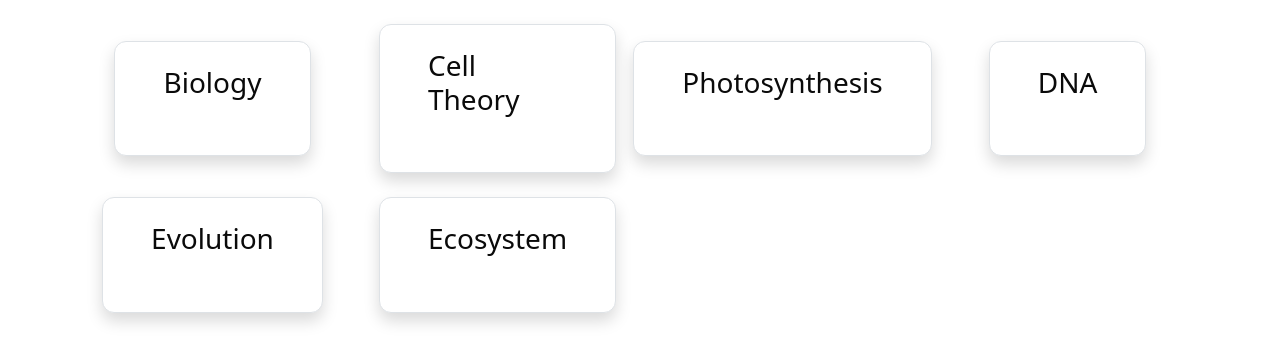
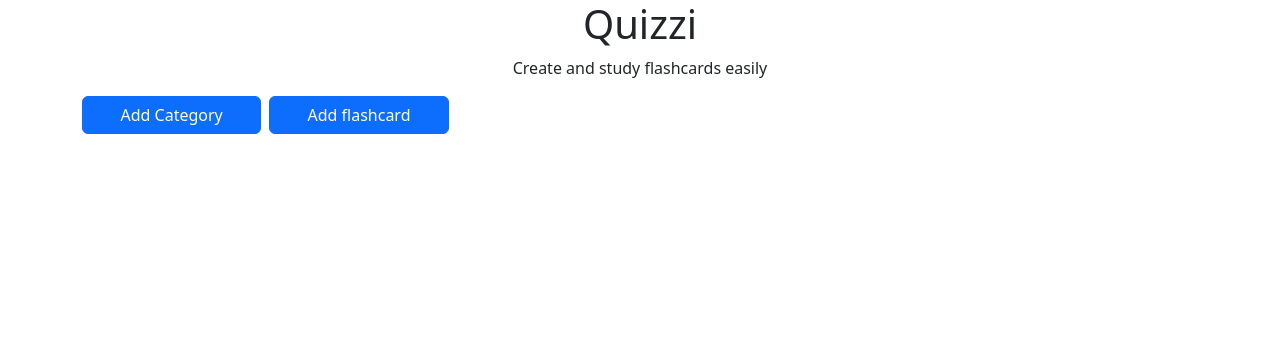
Before and after one commit to gloriabee/Quizzy, a React (Vite) app: page / in a window 1280 px wide. Shown: the top 362 px of the page. Built offline with nearby package versions, Linux system fonts and the light colour scheme.

Commit message:
:art: style(Flashcard): adding category and flashcard modal

```diff
--- a/package.json
+++ b/package.json
@@ -20,6 +20,7 @@
     "framer-motion": "^12.4.7",
     "lucide-react": "^0.475.0",
     "react": "^19.0.0",
+    "react-bootstrap": "^2.10.9",
     "react-dom": "^19.0.0",
     "react-router-dom": "^7.1.5",
     "tailwind-merge": "^3.0.1",
--- a/src/App.tsx
+++ b/src/App.tsx
@@ -1,42 +1,22 @@
 import React, { useState } from 'react';
 import Flashcard from './components/Flashcard';
+import EditModal from './components/AddModal';
+import NavMenu from './components/NavMenu';
+import AddModal from './components/AddModal';
 
 const App = () => {
-  const [datas, setData] = useState([
-    {
-      title: 'Biology',
-      description: 'Biology is the study of living things.'
-    },
-    {
-      title: 'Cell Theory',
-      description: 'Cell theory states that all living organisms are composed of cells, and cells are the basic unit of life.'
-    },
-    {
-      title: 'Photosynthesis',
-      description: 'Photosynthesis is the process by which green plants convert sunlight, water, and carbon dioxide into glucose and oxygen.'
-    },
-    {
-      title: 'DNA',
-      description: 'DNA (Deoxyribonucleic Acid) is the molecule that carries genetic instructions for the development, functioning, and reproduction of all known living organisms.'
-    },
-    {
-      title: 'Evolution',
-      description: 'Evolution is the process by which different kinds of living organisms develop and diversify from earlier forms over time, driven by natural selection.'
-    },
-    {
-      title: 'Ecosystem',
-      description: 'An ecosystem is a community of living organisms interacting with each other and their physical environment, forming a functional unit.'
-    }
-  ]);
+
 
   return (
-    <>
+    <div className='mx-auto text-center'>
+      <h1>Quizzi</h1>
+      <p>Create and study flashcards easily</p>
+       <NavMenu/>
+
       <div className="container mt-4 grid grid-cols-1 sm:grid-cols-2 md:grid-cols-3 lg:grid-cols-4 gap-4">
-        {datas.map((d, index) => (
-          <Flashcard key={index} title={d.title} description={d.description} />
-        ))}
+
       </div>
-    </>
+    </div>
   );
 };
 
--- /dev/null
+++ b/src/components/AddCategory.tsx
@@ -0,0 +1,58 @@
+import { useState } from 'react';
+import Button from 'react-bootstrap/Button';
+import Modal from 'react-bootstrap/Modal';
+
+const AddCategory = () => {
+     const [show, setShow] = useState(false);
+     const handleClose = () => setShow(false);
+      const handleShow = () => setShow(true);
+  return (
+    <>
+        <Button variant="primary" onClick={handleShow}>
+        Add Category
+        </Button>
+
+        <Modal
+        show={show}
+        onHide={handleClose}
+        backdrop="static"
+        keyboard={false}
+      >
+        <Modal.Header closeButton>
+          <Modal.Title>Add new category</Modal.Title>
+        </Modal.Header>
+        <Modal.Body>
+        <form
+        className="space-y-6"
+         method="POST"
+          id='addModal'
+          onSubmit={(e)=>{
+            e.preventDefault();
+            console.log('Added successfully')
+            handleClose();
+          }}>
+      <div>
+        <label className="block text-sm/6 font-medium text-gray-900">Title</label>
+        <div className="mt-2">
+          <input type="text"
+           name="title"
+           id="title"
+            required
+            className="block w-full rounded-md bg-white px-3 py-1.5 text-base text-gray-900 outline-1 -outline-offset-1 outline-gray-300 placeholder:text-gray-400 focus:outline-2 focus:-outline-offset-2 focus:outline-indigo-600 sm:text-sm/6"/>
+        </div>
+      </div>
+
+
+      </form>
+        </Modal.Body>
+        <Modal.Footer>
+          <Button variant="primary" form='addModal' type='submit'>
+            Add category
+          </Button>
+        </Modal.Footer>
+      </Modal>
+    </>
+  )
+}
+
+export default AddCategory
--- /dev/null
+++ b/src/components/AddModal.tsx
@@ -0,0 +1,87 @@
+import { useState } from 'react';
+import Button from 'react-bootstrap/Button';
+import Modal from 'react-bootstrap/Modal';
+
+function AddModal() {
+  const [show, setShow] = useState(false);
+  const handleClose = () => setShow(false);
+  const handleShow = () => setShow(true);
+
+  return (
+    <>
+      <Button variant="primary" onClick={handleShow}>
+        Add flashcard
+      </Button>
+
+      <Modal
+        show={show}
+        onHide={handleClose}
+        backdrop="static"
+        keyboard={false}
+      >
+        <Modal.Header closeButton>
+          <Modal.Title>Create new flashcard</Modal.Title>
+        </Modal.Header>
+        <Modal.Body>
+        <form
+        className="space-y-6"
+         method="POST"
+          id='addModal'
+          onSubmit={(e)=>{
+            e.preventDefault();
+            console.log('Added successfully')
+            handleClose();
+          }}>
+      <div>
+        <label className="block text-sm/6 font-medium text-gray-900">Title</label>
+        <div className="mt-2">
+          <input type="text"
+           name="title"
+           id="title"
+            required
+            className="block w-full rounded-md bg-white px-3 py-1.5 text-base text-gray-900 outline-1 -outline-offset-1 outline-gray-300 placeholder:text-gray-400 focus:outline-2 focus:-outline-offset-2 focus:outline-indigo-600 sm:text-sm/6"/>
+        </div>
+      </div>
+
+      <div>
+        <div className="flex items-center justify-between">
+          <label className="block text-sm/6 font-medium text-gray-900">Definition</label>
+        </div>
+        <div className="mt-2">
+        <textarea
+        name="about"
+         id="about"
+         rows="3"
+         class="block w-full rounded-md bg-white px-3 py-1.5 text-base text-gray-900 outline-1 -outline-offset-1 outline-gray-300 placeholder:text-gray-400 focus:outline-2 focus:-outline-offset-2 focus:outline-indigo-600 sm:text-sm/6"></textarea>
+        </div>
+      </div>
+
+      <div>
+      <div className="flex items-center justify-between">
+          <label className="block text-sm/6 font-medium text-gray-900">
+            Category
+          </label>
+        </div>
+        <div className="mt-2">
+        <select id="country" name="country" autoComplete="country-name" className="col-start-1 row-start-1 w-full appearance-none rounded-md bg-white py-1.5 pr-8 pl-3 text-base text-gray-900 outline-1 -outline-offset-1 outline-gray-300 focus:outline-2 focus:-outline-offset-2 focus:outline-indigo-600 sm:text-sm/6">
+              <option>Select a category</option>
+              <option>Botany</option>
+              <option>Programming</option>
+              <option>Web Development</option>
+      </select>
+        </div>
+
+      </div>
+      </form>
+        </Modal.Body>
+        <Modal.Footer>
+          <Button variant="primary" form='addModal' type='submit'>
+            Create Flashcard
+          </Button>
+        </Modal.Footer>
+      </Modal>
+    </>
+  );
+}
+
+export default AddModal;
--- /dev/null
+++ b/src/components/EditModal.tsx
@@ -0,0 +1,11 @@
+import React from 'react'
+
+const EditModal = () => {
+  return (
+    <div>
+
+    </div>
+  )
+}
+
+export default EditModal
--- /dev/null
+++ b/src/components/NavMenu.tsx
@@ -0,0 +1,15 @@
+import React from 'react'
+import AddCategory from './AddCategory'
+import AddModal from './AddModal'
+
+const NavMenu = () => {
+  return (
+    <div className='container grid grid-cols-6 gap-2 mx-auto'>
+
+      <AddCategory/>
+      <AddModal/>
+    </div>
+  )
+}
+
+export default NavMenu
```
Also changed, not shown: 1 other file (tests, documents, lock files or other folders).
